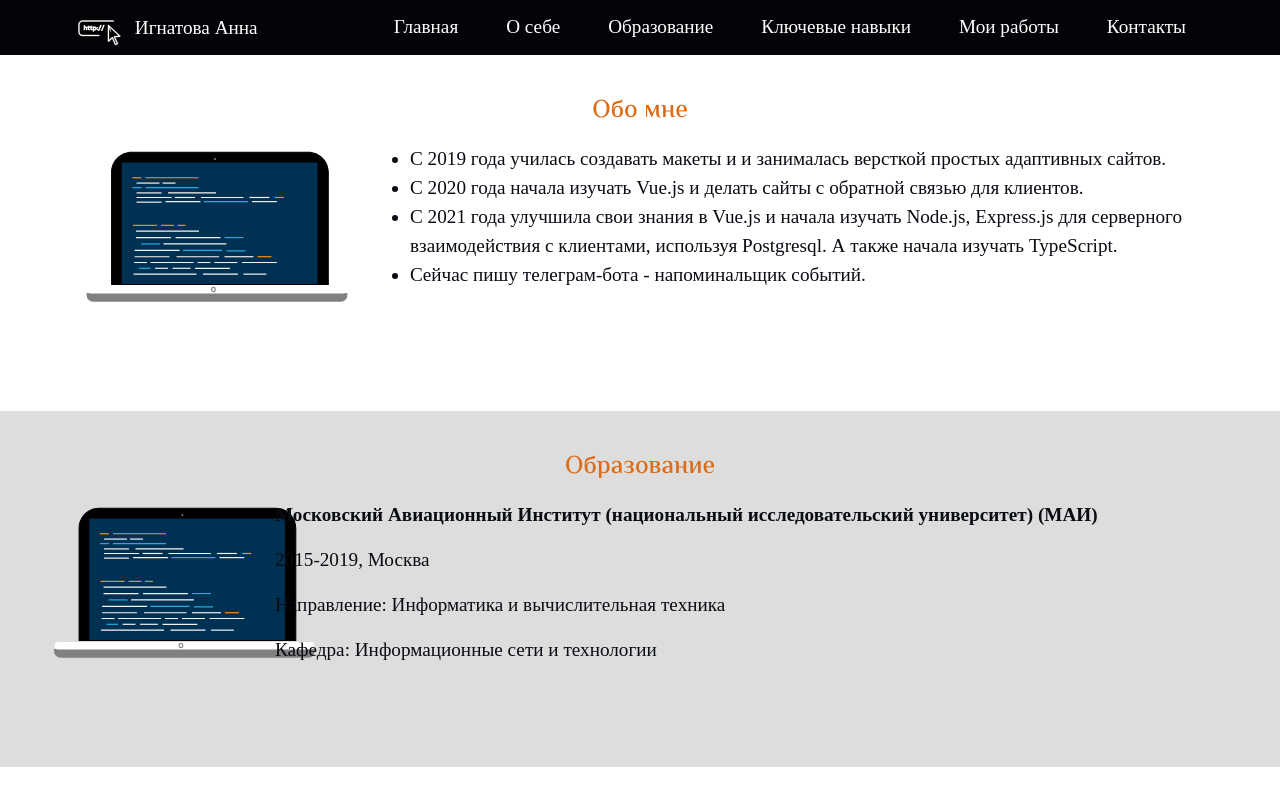
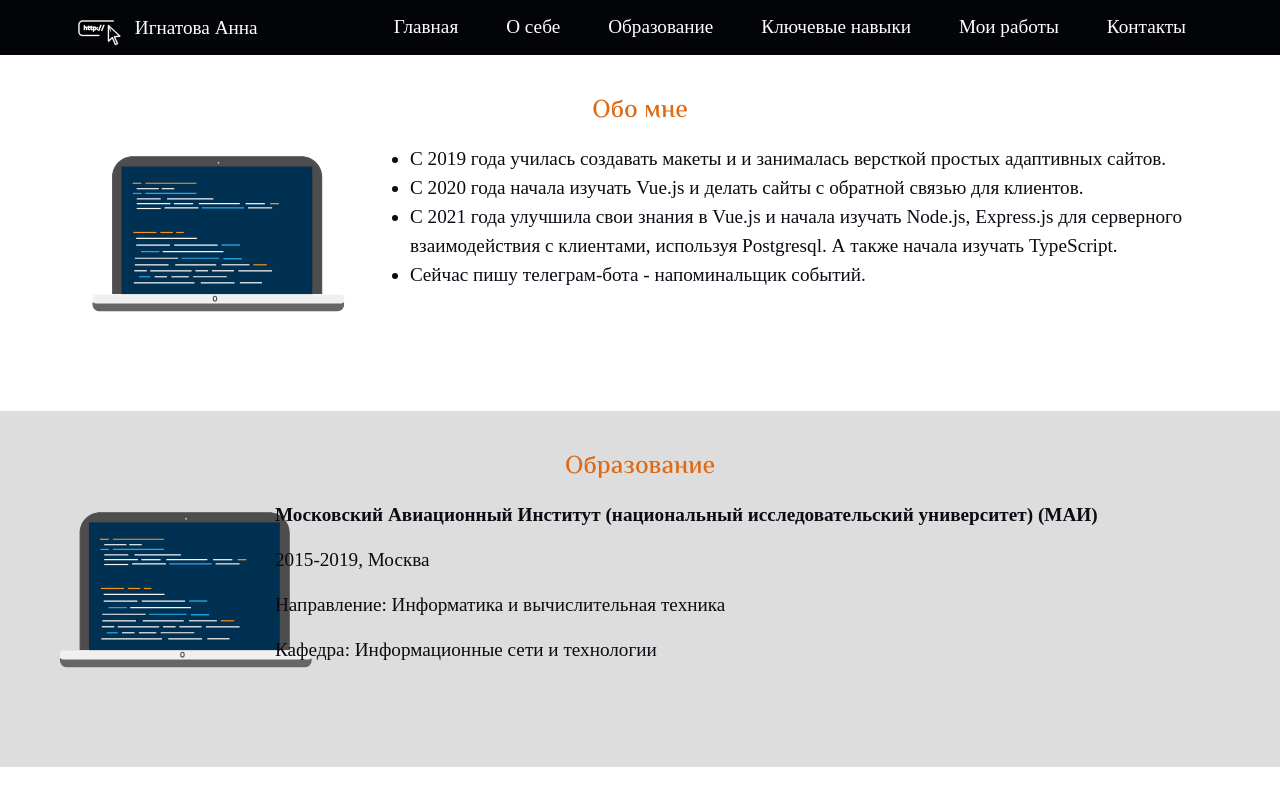
Before and after one commit to AnigalHub/Portfolio, a Nuxt app: page / in a window 1280 px wide. Shown: the top 800 px of the page. Built offline with nearby package versions, Linux system fonts and the light colour scheme.

Commit message:
изменена svg - ноут

```diff
--- a/components/svg_about/about_me.vue
+++ b/components/svg_about/about_me.vue
@@ -1,213 +1,214 @@
 <template>
 	<svg version="1.1" id="Слой_1" xmlns="http://www.w3.org/2000/svg" xmlns:xlink="http://www.w3.org/1999/xlink" x="0px" y="0px"
 		 viewBox="0 0 250 250" style="enable-background:new 0 0 250 250;" xml:space="preserve">
-    <rect x="191" y="172.7" class="st0" width="48" height="2"/>
 		<g id="_x3C_Laptop_x3E_">
-	<path class="st1" d="M241.4,185L7.6,185c-3.1,0-5.6-2.5-5.6-5.6l0-1.5c0,0,0,0,0,0l245,0c0,0,0,0,0,0v1.5
-		C247,182.5,244.5,185,241.4,185z"/>
-      <path class="st2" d="M244.2,177.9H4.8c-1.5,0-2.8-1.2-2.8-2.8v-1.5c0-1.5,1.3-2.8,2.8-2.8h239.4c1.5,0,2.8,1.2,2.8,2.8v1.5
-		C247,176.6,245.8,177.9,244.2,177.9z"/>
+	<path class="st0" d="M238.4,194l-225.2,0c-3.1,0-5.6-2.5-5.6-5.6l0-1.8c0,0,0,0,0,0l236.3,0c0,0,0,0,0,0v1.8
+		C244,191.5,241.5,194,238.4,194z"/>
+			<path class="st1" d="M241.2,186.7H10.4c-1.5,0-2.8-1.2-2.8-2.8v-1.8c0-1.5,1.3-2.8,2.8-2.8h230.8c1.5,0,2.8,1.2,2.8,2.8v1.8
+		C244,185.4,242.8,186.7,241.2,186.7z"/>
 			<g>
-		<path d="M25.1,169.4V63.5c0-10.5,8.5-19,19-19h166.4c10.5,0,19,8.5,19,19v105.9H25.1z"/>
-        <path d="M210.5,45c10.2,0,18.5,8.3,18.5,18.5v105.4H25.6V63.5c0-10.2,8.3-18.5,18.5-18.5H210.5 M210.5,44H44.1
-			c-10.8,0-19.5,8.7-19.5,19.5v106.4H230V63.5C230,52.7,221.3,44,210.5,44L210.5,44z"/>
+		<path class="st2" d="M26.1,177.9v-110c0-10.5,8.5-19,19-19h159.2c10.5,0,19,8.5,19,19v110H26.1z"/>
+				<path class="st2" d="M204.3,49.4c10.2,0,18.5,8.3,18.5,18.5v109.5H26.6V67.9c0-10.2,8.3-18.5,18.5-18.5H204.3 M204.3,48.4H45.1
+			c-10.8,0-19.5,8.7-19.5,19.5v110.5h198.2V67.9C223.7,57.1,215,48.4,204.3,48.4L204.3,48.4z"/>
 	</g>
-      <ellipse id="_x3C_NameLaptop_x3E_" class="st3" cx="121.2" cy="174.1" rx="1.7" ry="2.1"/>
-      <ellipse id="_x3C_CameraLaptop_x3E_" class="st3" cx="122.6" cy="50.9" rx="0.4" ry="0.4"/>
+			<ellipse id="_x3C_NameLaptop_x3E_" class="st3" cx="122.6" cy="182.7" rx="1.6" ry="2.2"/>
+			<ellipse id="_x3C_CameraLaptop_x3E_" class="st4" cx="126" cy="54.5" rx="0.3" ry="0.4"/>
 			<g>
-		<rect x="34.2" y="53.8" class="st4" width="185.6" height="115.6"/>
-        <path d="M219.3,54.3v114.6H34.7V54.3H219.3 M220.3,53.3H33.7v116.6h186.6V53.3L220.3,53.3z"/>
+		<rect x="34.4" y="58" class="st5" width="180" height="120.4"/>
 	</g>
 			<g id="_x3C_LinesLaptop_x3E_">
 		<g id="_x3C_RedLinesLaptop_x3E_">
 			<g>
-				<rect x="45.1" y="68.6" class="st5" width="7.5" height="0.1"/>
-              <polygon class="st5" points="53.1,68.1 44.6,68.1 44.6,69.2 53.1,69.2 53.1,68.1 				"/>
+				<rect x="45.4" y="73.8" class="st6" width="7.2" height="0.1"/>
+				<polygon class="st6" points="53.1,73.3 44.9,73.3 44.9,74.4 53.1,74.4 53.1,73.3 				"/>
 			</g>
 			<g>
-				<rect x="57.6" y="68.6" class="st5" width="48.9" height="0.1"/>
-            <polygon class="st5" points="107.1,68.1 57.1,68.1 57.1,69.2 107.1,69.2 107.1,68.1 				"/>
+				<rect x="57.5" y="73.8" class="st6" width="47.2" height="0.1"/>
+				<polygon class="st6" points="105.1,73.3 57,73.3 57,74.4 105.1,74.4 105.1,73.3 				"/>
 			</g>
 			<g>
-				<rect x="45.8" y="113.5" class="st5" width="21.6" height="0.1"/>
-            <polygon class="st5" points="68,113 45.3,113 45.3,114.1 68,114.1 68,113 				"/>
+				<rect x="46.1" y="120.2" class="st6" width="20.8" height="0.1"/>
+				<polygon class="st6" points="67.4,119.7 45.6,119.7 45.6,120.8 67.4,120.8 67.4,119.7 				"/>
 			</g>
 			<g>
-				<rect x="72.2" y="113.5" class="st5" width="11.2" height="0.1"/>
-            <polygon class="st5" points="84,113 71.7,113 71.7,114.1 84,114.1 84,113 				"/>
+				<rect x="71.6" y="120.2" class="st6" width="10.8" height="0.1"/>
+				<polygon class="st6" points="82.9,119.7 71.1,119.7 71.1,120.8 82.9,120.8 82.9,119.7 				"/>
 			</g>
 			<g>
-				<rect x="163.2" y="143.1" class="st5" width="12.2" height="0.1"/>
-            <polygon class="st5" points="175.9,142.6 162.7,142.6 162.7,143.7 175.9,143.7 175.9,142.6 				"/>
+				<rect x="159.3" y="150.7" class="st6" width="11.7" height="0.1"/>
+				<polygon class="st6" points="171.5,150.2 158.8,150.2 158.8,151.3 171.5,151.3 171.5,150.2 				"/>
 			</g>
 			<g>
-				<rect x="87.8" y="113.5" class="st5" width="6.5" height="0.1"/>
-            <polygon class="st5" points="94.8,113 87.3,113 87.3,114.1 94.8,114.1 94.8,113 				"/>
+				<rect x="86.6" y="120.2" class="st6" width="6.3" height="0.1"/>
+				<polygon class="st6" points="93.3,119.7 86.1,119.7 86.1,120.8 93.3,120.8 93.3,119.7 				"/>
 			</g>
 			<g>
-				<rect x="179.6" y="87.2" class="st5" width="7.5" height="0.1"/>
-            <polygon class="st5" points="187.6,86.7 179.1,86.7 179.1,87.8 187.6,87.8 187.6,86.7 				"/>
+				<rect x="175.2" y="93" class="st6" width="7.2" height="0.1"/>
+				<polygon class="st6" points="182.9,92.5 174.7,92.5 174.7,93.7 182.9,93.7 182.9,92.5 				"/>
 			</g>
 		</g>
 				<g id="_x3C_BlueLinesLaptop_x3E_">
 			<g>
-				<rect x="45.4" y="77.9" class="st6" width="7.5" height="0.1"/>
-              <polygon class="st6" points="53.4,77.4 44.9,77.4 44.9,78.5 53.4,78.5 53.4,77.4 				"/>
+				<rect x="45.7" y="83.4" class="st7" width="7.2" height="0.1"/>
+				<polygon class="st7" points="53.3,82.9 45.2,82.9 45.2,84 53.3,84 53.3,82.9 				"/>
 			</g>
 					<g>
-				<rect x="57.6" y="77.9" class="st6" width="48.9" height="0.1"/>
-            <polygon class="st6" points="107.1,77.4 57.1,77.4 57.1,78.5 107.1,78.5 107.1,77.4 				"/>
+				<rect x="57.5" y="83.4" class="st7" width="47.2" height="0.1"/>
+						<polygon class="st7" points="105.1,82.9 57,82.9 57,84 105.1,84 105.1,82.9 				"/>
 			</g>
 					<g>
-				<rect x="112.7" y="91.1" class="st6" width="40.5" height="0.1"/>
-            <polygon class="st6" points="153.7,90.6 112.2,90.6 112.2,91.7 153.7,91.7 153.7,90.6 				"/>
+				<rect x="110.6" y="97" class="st7" width="39" height="0.1"/>
+						<polygon class="st7" points="150.1,96.5 110.1,96.5 110.1,97.6 150.1,97.6 150.1,96.5 				"/>
 			</g>
 					<g>
-				<rect x="132.1" y="125" class="st6" width="16.9" height="0.1"/>
-            <polygon class="st6" points="149.5,124.5 131.6,124.5 131.6,125.6 149.5,125.6 149.5,124.5 				"/>
+				<rect x="129.3" y="132" class="st7" width="16.3" height="0.1"/>
+						<polygon class="st7" points="146.1,131.5 128.8,131.5 128.8,132.7 146.1,132.7 146.1,131.5 				"/>
 			</g>
 					<g>
-				<rect x="53.4" y="131" class="st6" width="16.9" height="0.1"/>
-            <polygon class="st6" points="70.8,130.5 52.9,130.5 52.9,131.6 70.8,131.6 70.8,130.5 				"/>
+				<rect x="53.4" y="138.3" class="st7" width="16.3" height="0.1"/>
+						<polygon class="st7" points="70.1,137.8 52.9,137.8 52.9,138.9 70.1,138.9 70.1,137.8 				"/>
 			</g>
 					<g>
-				<rect x="133.9" y="137.6" class="st6" width="16.9" height="0.1"/>
-            <polygon class="st6" points="151.4,137.1 133.4,137.1 133.4,138.2 151.4,138.2 151.4,137.1 				"/>
+				<rect x="131.1" y="145" class="st7" width="16.3" height="0.1"/>
+						<polygon class="st7" points="147.9,144.5 130.6,144.5 130.6,145.7 147.9,145.7 147.9,144.5 				"/>
 			</g>
 					<g>
-				<rect x="93" y="137.1" class="st6" width="35.8" height="0.1"/>
-            <polygon class="st6" points="129.2,136.6 92.5,136.6 92.5,137.7 129.2,137.7 129.2,136.6 				"/>
+				<rect x="91.6" y="144.5" class="st7" width="34.5" height="0.1"/>
+						<polygon class="st7" points="126.5,144 91.1,144 91.1,145.1 126.5,145.1 126.5,144 				"/>
 			</g>
 					<g>
-				<rect x="51.5" y="154" class="st6" width="9.8" height="0.1"/>
-            <polygon class="st6" points="61.8,153.5 51,153.5 51,154.6 61.8,154.6 61.8,153.5 				"/>
+				<rect x="51.6" y="162" class="st7" width="9.5" height="0.1"/>
+						<polygon class="st7" points="61.5,161.5 51.1,161.5 51.1,162.6 61.5,162.6 61.5,161.5 				"/>
 			</g>
 		</g>
 				<g id="_x3C_WhiteLinesLaptop_x3E_">
 			<g>
-				<rect x="148.6" y="148.6" class="st7" width="32" height="0.1"/>
-              <polygon class="st7" points="181,148.1 148.1,148.1 148.1,149.1 181,149.1 181,148.1 				"/>
+				<rect x="145.2" y="156.3" class="st8" width="30.8" height="0.1"/>
+				<polygon class="st8" points="176.5,155.8 144.7,155.8 144.7,157 176.5,157 176.5,155.8 				"/>
 			</g>
 					<g>
-				<rect x="106.6" y="148.6" class="st7" width="11.2" height="0.1"/>
-            <polygon class="st7" points="118.4,148.1 106.1,148.1 106.1,149.1 118.4,149.1 118.4,148.1 				"/>
+				<rect x="104.7" y="156.3" class="st8" width="10.8" height="0.1"/>
+						<polygon class="st8" points="116.1,155.8 104.2,155.8 104.2,157 116.1,157 116.1,155.8 				"/>
 			</g>
 					<g>
-				<rect x="62.3" y="148.6" class="st7" width="39.5" height="0.1"/>
-            <polygon class="st7" points="102.4,148.1 61.8,148.1 61.8,149.1 102.4,149.1 102.4,148.1 				"/>
+				<rect x="62" y="156.3" class="st8" width="38.1" height="0.1"/>
+						<polygon class="st8" points="100.6,155.8 61.5,155.8 61.5,157 100.6,157 100.6,155.8 				"/>
 			</g>
 					<g>
-				<rect x="83.1" y="154" class="st7" width="16" height="0.1"/>
-            <polygon class="st7" points="99.5,153.5 82.6,153.5 82.6,154.6 99.5,154.6 99.5,153.5 				"/>
+				<rect x="82" y="162" class="st8" width="15.4" height="0.1"/>
+						<polygon class="st8" points="97.9,161.5 81.5,161.5 81.5,162.6 97.9,162.6 97.9,161.5 				"/>
 			</g>
 					<g>
-				<rect x="104.3" y="154" class="st7" width="32" height="0.1"/>
-            <polygon class="st7" points="136.7,153.5 103.8,153.5 103.8,154.6 136.7,154.6 136.7,153.5 				"/>
+				<rect x="102.5" y="162" class="st8" width="30.8" height="0.1"/>
+						<polygon class="st8" points="133.8,161.5 102,161.5 102,162.6 133.8,162.6 133.8,161.5 				"/>
 			</g>
 					<g>
-				<rect x="150" y="159.5" class="st7" width="20.7" height="0.1"/>
-            <polygon class="st7" points="171.1,159 149.5,159 149.5,160.1 171.1,160.1 171.1,159 				"/>
+				<rect x="146.6" y="167.6" class="st8" width="19.9" height="0.1"/>
+						<polygon class="st8" points="167,167.1 146.1,167.1 146.1,168.3 167,168.3 167,167.1 				"/>
 			</g>
 					<g>
-				<rect x="111.8" y="159.5" class="st7" width="32" height="0.1"/>
-            <polygon class="st7" points="144.3,159 111.3,159 111.3,160.1 144.3,160.1 144.3,159 				"/>
+				<rect x="109.7" y="167.6" class="st8" width="30.8" height="0.1"/>
+						<polygon class="st8" points="141.1,167.1 109.2,167.1 109.2,168.3 141.1,168.3 141.1,167.1 				"/>
 			</g>
 					<g>
-				<rect x="46.3" y="159.5" class="st7" width="58.4" height="0.1"/>
-            <polygon class="st7" points="105.2,159 45.8,159 45.8,160.1 105.2,160.1 105.2,159 				"/>
+				<rect x="46.6" y="167.6" class="st8" width="56.3" height="0.1"/>
+						<polygon class="st8" points="103.3,167.1 46.1,167.1 46.1,168.3 103.3,168.3 103.3,167.1 				"/>
 			</g>
 					<g>
-				<rect x="66.6" y="154" class="st7" width="11.2" height="0.1"/>
-            <polygon class="st7" points="78.3,153.5 66.1,153.5 66.1,154.6 78.3,154.6 78.3,153.5 				"/>
+				<rect x="66.1" y="162" class="st8" width="10.8" height="0.1"/>
+						<polygon class="st8" points="77.4,161.5 65.6,161.5 65.6,162.6 77.4,162.6 77.4,161.5 				"/>
 			</g>
 					<g>
-				<rect x="46.8" y="148.6" class="st7" width="11.2" height="0.1"/>
-            <polygon class="st7" points="58.5,148.1 46.3,148.1 46.3,149.1 58.5,149.1 58.5,148.1 				"/>
+				<rect x="47" y="156.3" class="st8" width="10.8" height="0.1"/>
+						<polygon class="st8" points="58.3,155.8 46.5,155.8 46.5,157 58.3,157 58.3,155.8 				"/>
 			</g>
 					<g>
-				<rect x="122.6" y="148.6" class="st7" width="20.7" height="0.1"/>
-            <polygon class="st7" points="143.8,148.1 122.1,148.1 122.1,149.1 143.8,149.1 143.8,148.1 				"/>
+				<rect x="120.2" y="156.3" class="st8" width="19.9" height="0.1"/>
+						<polygon class="st8" points="140.6,155.8 119.7,155.8 119.7,157 140.6,157 140.6,155.8 				"/>
 			</g>
 					<g>
-				<rect x="132.1" y="143.1" class="st7" width="26.3" height="0.1"/>
-            <polygon class="st7" points="158.9,142.6 131.6,142.6 131.6,143.7 158.9,143.7 158.9,142.6 				"/>
+				<rect x="129.3" y="150.7" class="st8" width="25.4" height="0.1"/>
+						<polygon class="st8" points="155.1,150.2 128.8,150.2 128.8,151.3 155.1,151.3 155.1,150.2 				"/>
 			</g>
 					<g>
-				<rect x="86.8" y="143.1" class="st7" width="39" height="0.1"/>
-            <polygon class="st7" points="126.4,142.6 86.3,142.6 86.3,143.7 126.4,143.7 126.4,142.6 				"/>
+				<rect x="85.6" y="150.7" class="st8" width="37.6" height="0.1"/>
+						<polygon class="st8" points="123.8,150.2 85.1,150.2 85.1,151.3 123.8,151.3 123.8,150.2 				"/>
 			</g>
 					<g>
-				<rect x="47.3" y="143.1" class="st7" width="32" height="0.1"/>
-            <polygon class="st7" points="79.7,142.6 46.8,142.6 46.8,143.7 79.7,143.7 79.7,142.6 				"/>
+				<rect x="47.5" y="150.7" class="st8" width="30.8" height="0.1"/>
+						<polygon class="st8" points="78.8,150.2 47,150.2 47,151.3 78.8,151.3 78.8,150.2 				"/>
 			</g>
 					<g>
-				<rect x="47.3" y="137.1" class="st7" width="41.4" height="0.1"/>
-            <polygon class="st7" points="89.2,136.6 46.8,136.6 46.8,137.7 89.2,137.7 89.2,136.6 				"/>
+				<rect x="47.5" y="144.5" class="st8" width="39.9" height="0.1"/>
+						<polygon class="st8" points="87.9,144 47,144 47,145.1 87.9,145.1 87.9,144 				"/>
 			</g>
 					<g>
-				<rect x="74.6" y="131" class="st7" width="58.4" height="0.1"/>
-            <polygon class="st7" points="133.4,130.5 74.1,130.5 74.1,131.6 133.4,131.6 133.4,130.5 				"/>
+				<rect x="73.8" y="138.3" class="st8" width="56.3" height="0.1"/>
+						<polygon class="st8" points="130.6,137.8 73.3,137.8 73.3,138.9 130.6,138.9 130.6,137.8 				"/>
 			</g>
 					<g>
-				<rect x="48.7" y="125" class="st7" width="32" height="0.1"/>
-            <polygon class="st7" points="81.1,124.5 48.2,124.5 48.2,125.6 81.1,125.6 81.1,124.5 				"/>
+				<rect x="48.8" y="132" class="st8" width="30.8" height="0.1"/>
+						<polygon class="st8" points="80.1,131.5 48.3,131.5 48.3,132.7 80.1,132.7 80.1,131.5 				"/>
 			</g>
 					<g>
-				<rect x="85.9" y="125" class="st7" width="41.4" height="0.1"/>
-            <polygon class="st7" points="127.8,124.5 85.4,124.5 85.4,125.6 127.8,125.6 127.8,124.5 				"/>
+				<rect x="84.7" y="132" class="st8" width="39.9" height="0.1"/>
+						<polygon class="st8" points="125.1,131.5 84.2,131.5 84.2,132.7 125.1,132.7 125.1,131.5 				"/>
 			</g>
 					<g>
-				<rect x="48.7" y="119" class="st7" width="58.4" height="0.1"/>
-            <polygon class="st7" points="107.5,118.5 48.2,118.5 48.2,119.6 107.5,119.6 107.5,118.5 				"/>
+				<rect x="48.8" y="125.8" class="st8" width="56.3" height="0.1"/>
+						<polygon class="st8" points="105.6,125.3 48.3,125.3 48.3,126.4 105.6,126.4 105.6,125.3 				"/>
 			</g>
 					<g>
-				<rect x="49.1" y="91.6" class="st7" width="22.6" height="0.1"/>
-            <polygon class="st7" points="72.2,91.1 48.6,91.1 48.6,92.2 72.2,92.2 72.2,91.1 				"/>
+				<rect x="49.3" y="97.6" class="st8" width="21.7" height="0.1"/>
+						<polygon class="st8" points="71.5,97.1 48.8,97.1 48.8,98.2 71.5,98.2 71.5,97.1 				"/>
 			</g>
 					<g>
-				<rect x="76.5" y="91.1" class="st7" width="32" height="0.1"/>
-            <polygon class="st7" points="108.9,90.6 76,90.6 76,91.7 108.9,91.7 108.9,90.6 				"/>
+				<rect x="75.6" y="97" class="st8" width="30.8" height="0.1"/>
+						<polygon class="st8" points="107,96.5 75.1,96.5 75.1,97.6 107,97.6 107,96.5 				"/>
 			</g>
 					<g>
-				<rect x="158" y="91.1" class="st7" width="22.6" height="0.1"/>
-            <polygon class="st7" points="181,90.6 157.5,90.6 157.5,91.7 181,91.7 181,90.6 				"/>
+				<rect x="154.3" y="97" class="st8" width="21.7" height="0.1"/>
+						<polygon class="st8" points="176.5,96.5 153.8,96.5 153.8,97.6 176.5,97.6 176.5,96.5 				"/>
 			</g>
 					<g>
-				<rect x="155.6" y="87.2" class="st7" width="17.8" height="0.1"/>
-            <polygon class="st7" points="174,86.7 155.1,86.7 155.1,87.8 174,87.8 174,86.7 				"/>
+				<rect x="152" y="93" class="st8" width="17.2" height="0.1"/>
+						<polygon class="st8" points="169.7,92.5 151.5,92.5 151.5,93.7 169.7,93.7 169.7,92.5 				"/>
 			</g>
 					<g>
-				<rect x="109.9" y="87.2" class="st7" width="39" height="0.1"/>
-            <polygon class="st7" points="149.5,86.7 109.4,86.7 109.4,87.8 149.5,87.8 149.5,86.7 				"/>
+				<rect x="107.9" y="93" class="st8" width="37.6" height="0.1"/>
+						<polygon class="st8" points="146.1,92.5 107.4,92.5 107.4,93.7 146.1,93.7 146.1,92.5 				"/>
 			</g>
 					<g>
-				<rect x="85.4" y="87.2" class="st7" width="17.8" height="0.1"/>
-            <polygon class="st7" points="103.8,86.7 84.9,86.7 84.9,87.8 103.8,87.8 103.8,86.7 				"/>
+				<rect x="84.3" y="93" class="st8" width="17.2" height="0.1"/>
+						<polygon class="st8" points="102,92.5 83.8,92.5 83.8,93.7 102,93.7 102,92.5 				"/>
 			</g>
 					<g>
-				<rect x="49.1" y="87.2" class="st7" width="32" height="0.1"/>
-            <polygon class="st7" points="81.6,86.7 48.6,86.7 48.6,87.8 81.6,87.8 81.6,86.7 				"/>
+				<rect x="49.3" y="93" class="st8" width="30.8" height="0.1"/>
+						<polygon class="st8" points="80.6,92.5 48.8,92.5 48.8,93.7 80.6,93.7 80.6,92.5 				"/>
 			</g>
 					<g>
-				<rect x="78.8" y="82.9" class="st7" width="44.2" height="0.1"/>
-            <polygon class="st7" points="123.6,82.4 78.3,82.4 78.3,83.5 123.6,83.5 123.6,82.4 				"/>
+				<rect x="77.9" y="88.5" class="st8" width="42.6" height="0.1"/>
+						<polygon class="st8" points="121.1,88 77.4,88 77.4,89.1 121.1,89.1 121.1,88 				"/>
 			</g>
 					<g>
-				<rect x="49.1" y="82.9" class="st7" width="22.6" height="0.1"/>
-            <polygon class="st7" points="72.2,82.4 48.6,82.4 48.6,83.5 72.2,83.5 72.2,82.4 				"/>
+				<rect x="49.3" y="88.5" class="st8" width="21.7" height="0.1"/>
+						<polygon class="st8" points="71.5,88 48.8,88 48.8,89.1 71.5,89.1 71.5,88 				"/>
 			</g>
 					<g>
-				<rect x="73.6" y="73.6" class="st7" width="11.2" height="0.1"/>
-            <polygon class="st7" points="85.4,73.1 73.1,73.1 73.1,74.2 85.4,74.2 85.4,73.1 				"/>
+				<rect x="72.9" y="78.9" class="st8" width="10.8" height="0.1"/>
+						<polygon class="st8" points="84.2,78.4 72.4,78.4 72.4,79.5 84.2,79.5 84.2,78.4 				"/>
 			</g>
 					<g>
-				<rect x="49.1" y="73.6" class="st7" width="20.7" height="0.1"/>
-            <polygon class="st7" points="70.3,73.1 48.6,73.1 48.6,74.2 70.3,74.2 70.3,73.1 				"/>
+				<rect x="49.3" y="78.9" class="st8" width="19.9" height="0.1"/>
+						<polygon class="st8" points="69.7,78.4 48.8,78.4 48.8,79.5 69.7,79.5 69.7,78.4 				"/>
 			</g>
 		</g>
 	</g>
 </g>
 </svg>
+
+
+
 
 </template>
 
@@ -218,12 +219,13 @@
 </script>
 
 <style scoped>
-  .st0{fill:#006837;}
-  .st1{fill:#808080;stroke:#808080;stroke-miterlimit:10;}
-  .st2{fill:#FFFFFF;}
-  .st3{fill:#FFFFFF;stroke:#808080;stroke-miterlimit:10;}
-  .st4{fill:#003052;}
-  .st5{fill:#F7931E;}
-  .st6{fill:#29ABE2;}
-  .st7{fill:#F2F2F2;}
+	.st0{fill:#666666;stroke:#666666;stroke-miterlimit:10;}
+	.st1{fill:#F0F0F0;stroke:#F2F2F2;stroke-miterlimit:10;}
+	.st2{fill:#4D4D4D;}
+	.st3{fill:#FFFFFF;stroke:#4D4D4D;stroke-miterlimit:10;}
+	.st4{fill:#FFFFFF;stroke:#CCCCCC;stroke-miterlimit:10;}
+	.st5{fill:#003052;}
+	.st6{fill:#F7931E;}
+	.st7{fill:#29ABE2;}
+	.st8{fill:#F2F2F2;}
 </style>
```
Lines whose indentation alone changed are shown as unchanged.
